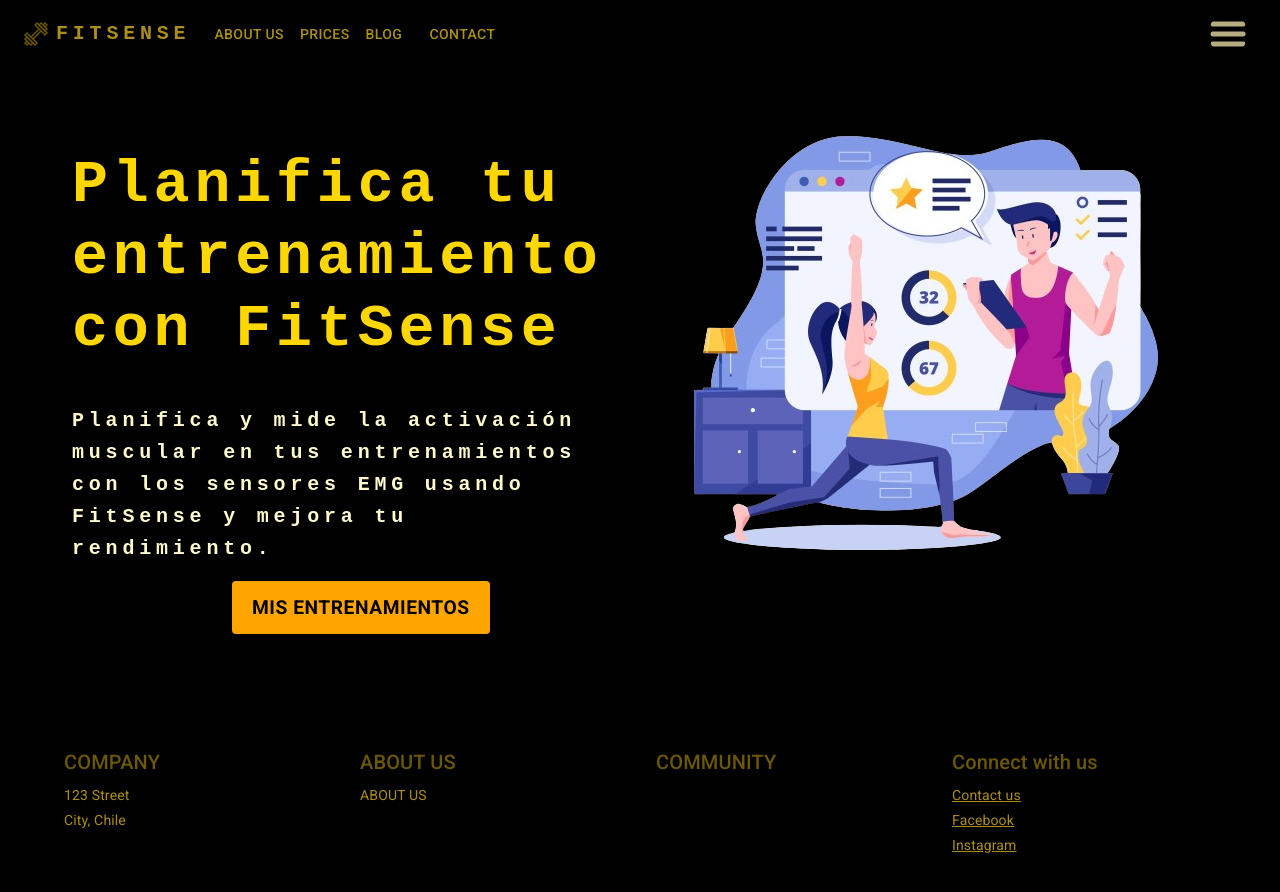
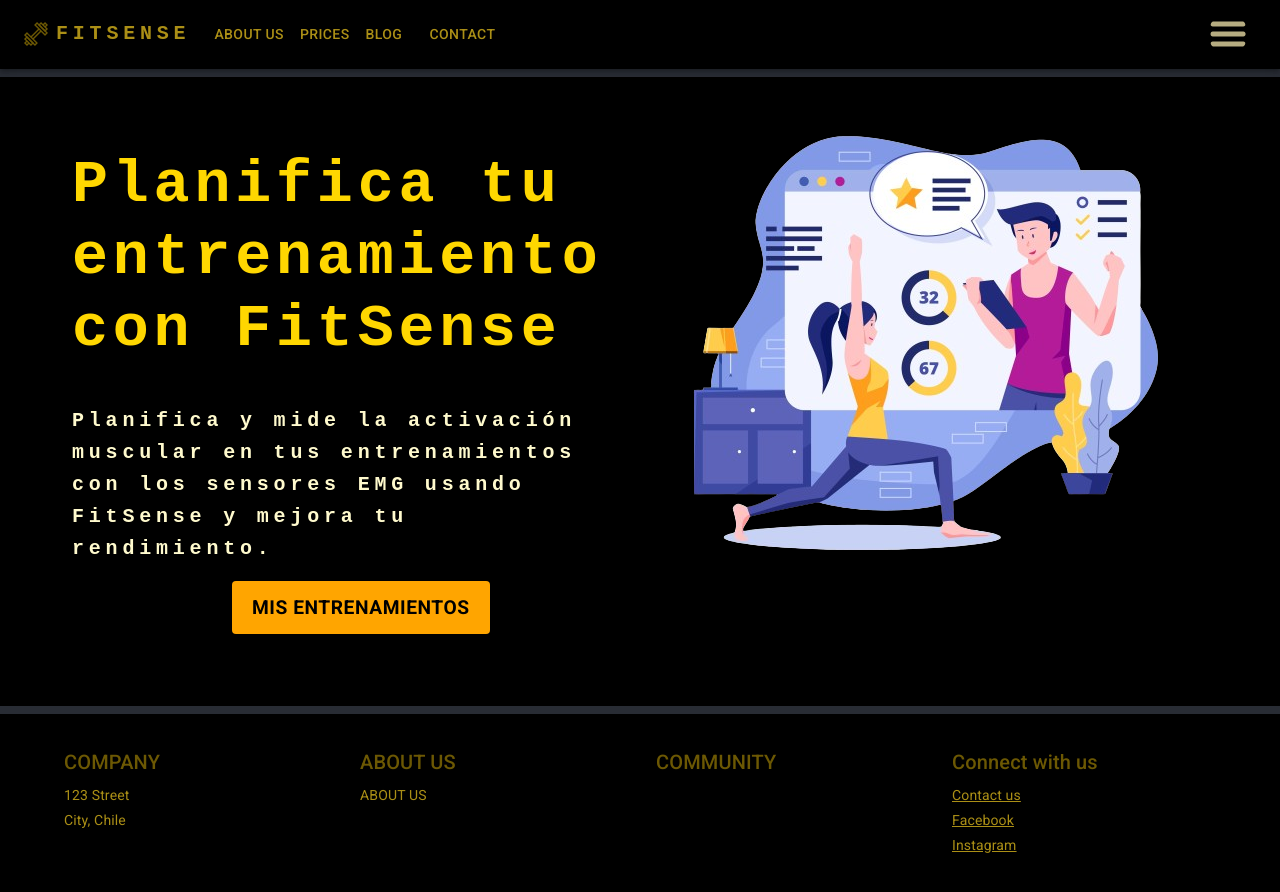
Before and after one commit to Javier-Rivera2311/Gpi_Fitsense, a React (Create React App) app: page / in a window 1280 px wide. Shown: the top 892 px of the page. Built offline with nearby package versions, Linux system fonts and the light colour scheme.

Commit message:
style(home): mejoras grid

```diff
--- a/src/index.css
+++ b/src/index.css
@@ -5,7 +5,7 @@
     sans-serif;
   -webkit-font-smoothing: antialiased;
   -moz-osx-font-smoothing: grayscale;
-  background-color: #000000;
+  background-color: #282c34;
 }
 
 code {
```
